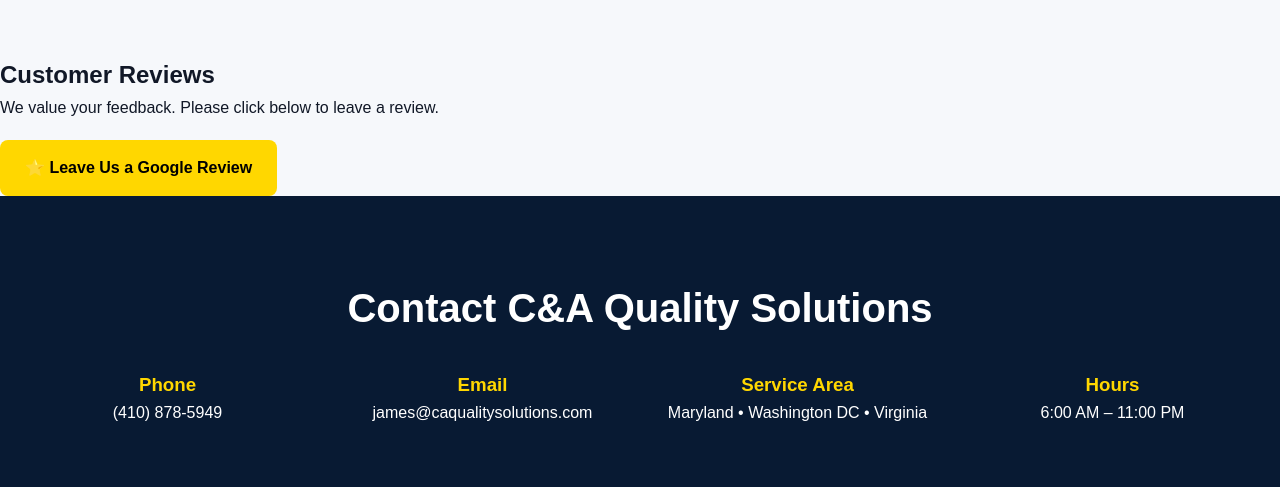
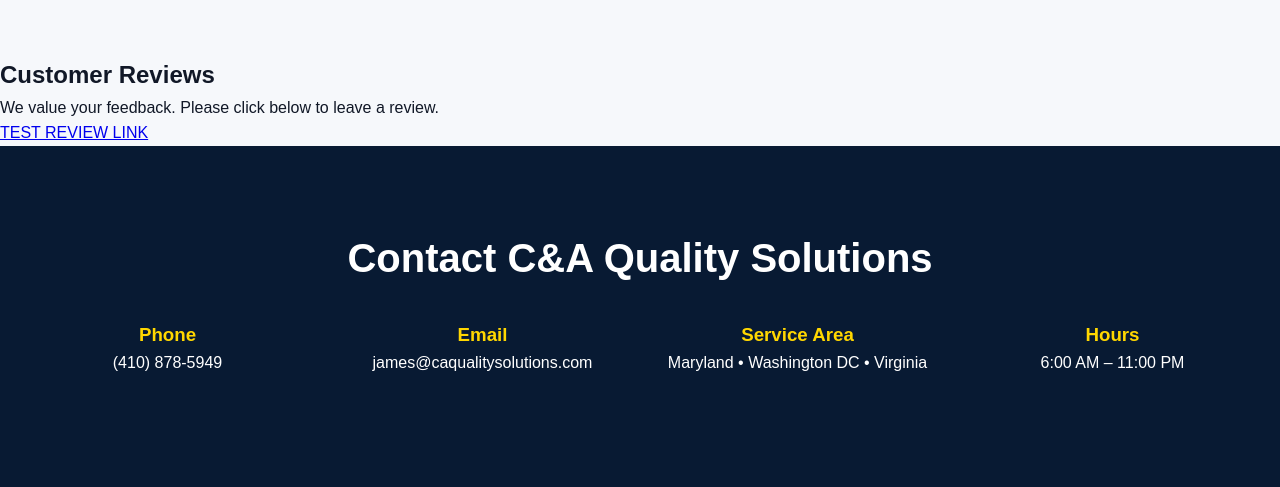
Before and after one commit to jaylex12345/c-a-quality-solutions, a website: page index.html in a window 1280 px wide. Shown: the part 4640-5127 px from the top of the page. Drawn offline with Linux system fonts and the light colour scheme.

Commit message:
Fix Google review button link

```diff
--- a/index.html
+++ b/index.html
@@ -217,10 +217,9 @@
     <p>We value your feedback. Please click below to leave a review.</p>
 
     <a href="https://g.page/r/CfNjY5chgh3YEBM/review"
-       target="_blank"
-       class="review-btn">
-       ⭐ Leave Us a Google Review
-    </a>
+   target="_blank">
+TEST REVIEW LINK
+</a>
 </section>
 
 <section class="contact-section">
```
